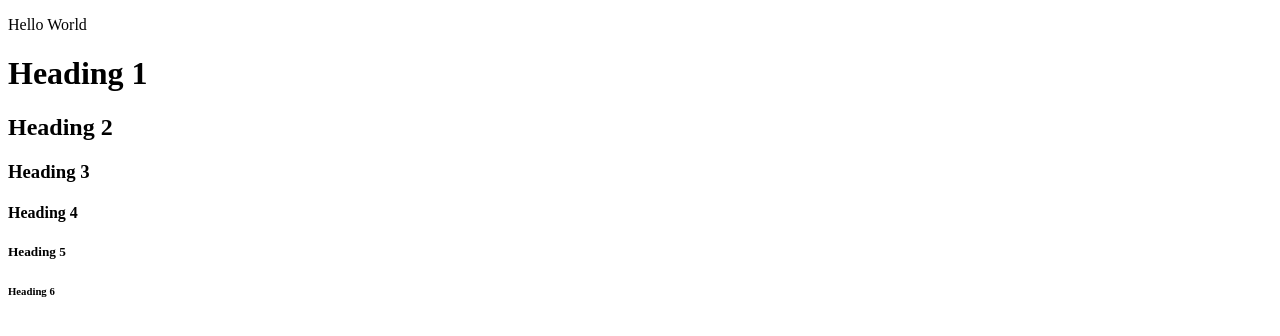
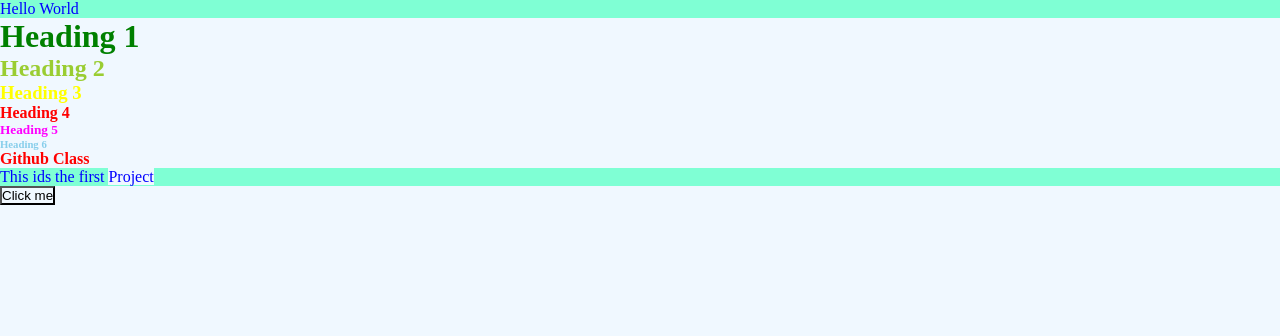
Before and after one commit to charlesraphael63-crypto/Github-1, a website: page index.html in a window 1280 px wide. Drawn offline with Linux system fonts and the light colour scheme.

Commit message:
i added css

```diff
--- a/index.html
+++ b/index.html
@@ -4,6 +4,7 @@
     <meta charset="UTF-8">
     <meta name="viewport" content="width=device-width, initial-scale=1.0">
     <title>My file</title>
+    <link rel="stylesheet" href="styles.css">
 </head>
 <body>
     <p>Hello World</p>
@@ -13,5 +14,12 @@
     <h4>Heading 4</h4>
     <h5>Heading 5</h5>
     <h6>Heading 6</h6>
+
+    <div>
+        <h4>Github Class</h4>
+        <p>This ids the first <span>Project</span></p>
+        <button>Click me</button>
+        <a href=""></a>
+    </div>
 </body>
 </html>
--- a/styles.css
+++ b/styles.css
@@ -2,4 +2,28 @@
     padding: 0;
     margin: 0;
     box-sizing: border-box;
+    background-color: aliceblue;
 }
+
+p {
+    background-color: aquamarine;
+    color: blue;
+}
+h1 {
+    color: green;
+}
+h2 {
+    color: yellowgreen;
+}
+h3 {
+    color: Yellow;
+}
+h4 {
+    color: red;
+}
+h5 {
+    color: fuchsia;
+}
+h6 {
+    color: skyblue;
+}
```
